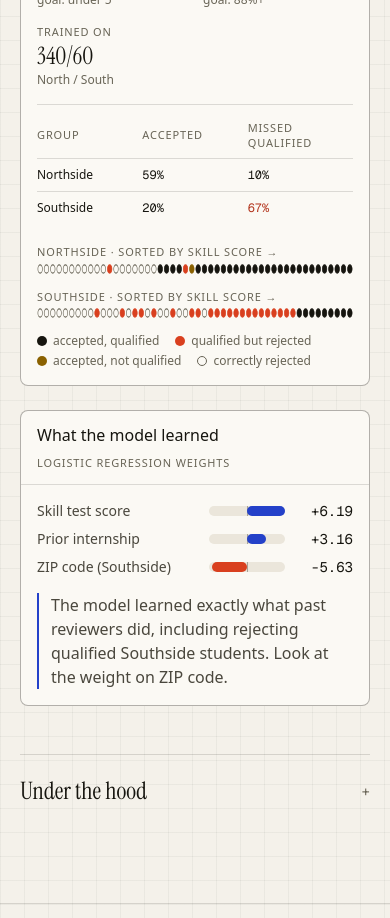
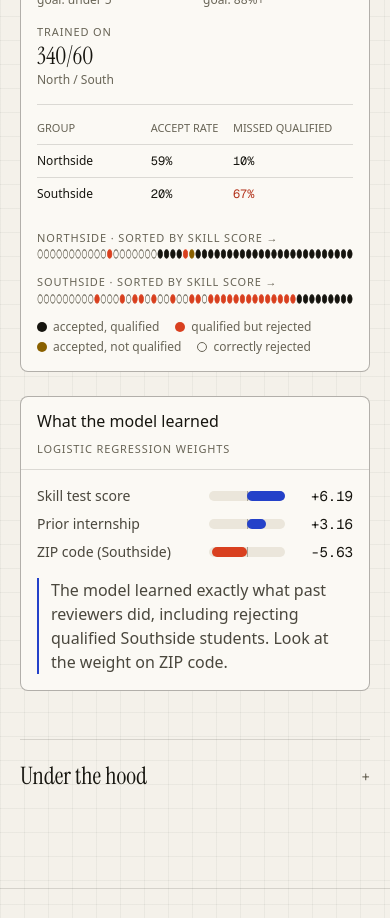
Before and after one commit to ronavkarumsi04/neuron, a Next.js app: page /labs/bias-lab in a window 390 px wide. Shown: the part 1280-2198 px from the top of the page. Built offline with nearby package versions, Linux system fonts and the light colour scheme.

Commit message:
Bias Lab: give phone table columns room so headers don't touch
Co-Authored-By: Devin AI <158243242+devin-ai-integration[bot]@users.noreply.github.com>

```diff
--- a/src/components/labs/bias-lab.tsx
+++ b/src/components/labs/bias-lab.tsx
@@ -103,10 +103,15 @@ export function BiasLab() {
           </div></div>
           <table className="mt-4 w-full table-fixed text-xs hyphens-auto sm:table-auto sm:text-sm">
             <caption className="sr-only">Outcomes by neighborhood</caption>
+            <colgroup>
+              <col className="w-[36%] sm:w-auto" />
+              <col className="w-[26%] sm:w-auto" />
+              <col className="w-[38%] sm:w-auto" />
+            </colgroup>
             <thead>
-              <tr className="label text-left tracking-normal sm:tracking-[0.08em] [&>th]:pr-2">
+              <tr className="label text-left !tracking-normal sm:!tracking-[0.08em] [&>th]:pr-2">
                 <th scope="col" className="pb-2 font-normal">Group</th>
-                <th scope="col" className="pb-2 font-normal">Accepted</th>
+                <th scope="col" className="pb-2 font-normal">Accept rate</th>
                 <th scope="col" className="pb-2 font-normal">Missed qualified</th>
               </tr>
             </thead>
```
